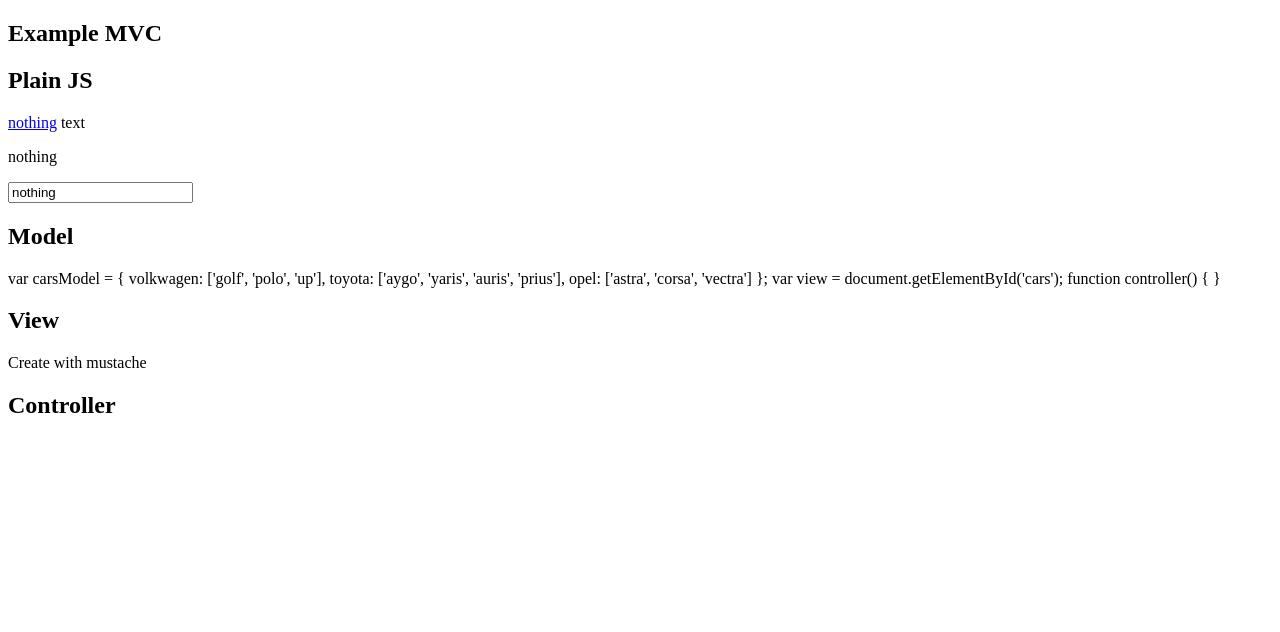
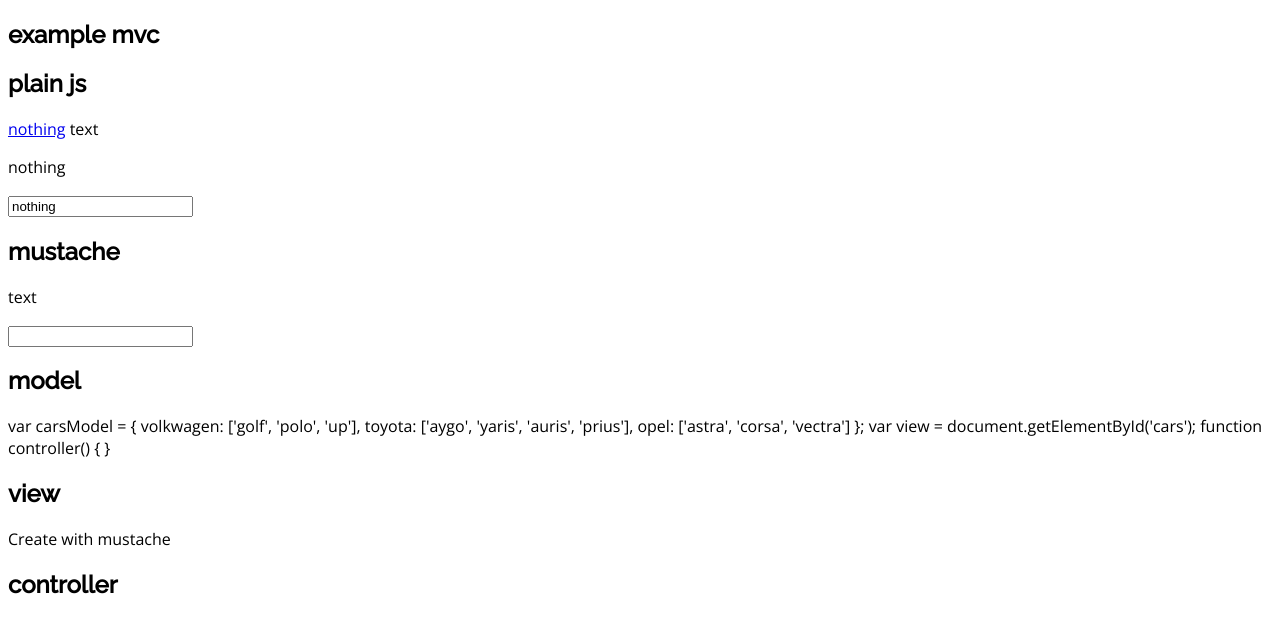
Before and after one commit to kaspereden/examples_js_mvc, a website: page index.html in a window 1280 px wide. Drawn offline with nearby package versions, Linux system fonts and the light colour scheme.

Commit message:
added bower, styling and an editorconfig

```diff
--- /dev/null
+++ b/css/styles.css
@@ -0,0 +1,9 @@
+body {
+	font-family: 'Open Sans', sans-serif;
+	text-rendering: optimizeLegibility;
+}
+
+h1, h2, h3, h4, h5, h6 {
+	font-family: 'Raleway', sans-serif;
+	text-transform: lowercase;
+}
--- a/index.html
+++ b/index.html
@@ -2,6 +2,9 @@
 <html>
 	<head>
 		<title>MVC Example</title>
+		<meta content="width=device-width, initial-scale=1.0, maximum-scale=1.0, user-scalable=no" name="viewport">
+		<link href='http://fonts.googleapis.com/css?family=Raleway:500|Open+Sans:300' rel='stylesheet' type='text/css'>
+		<link rel="stylesheet" href="/css/styles.css" media="screen" title="no title" charset="utf-8">
 	</head>
 	<body>
 		<section>
@@ -18,6 +21,18 @@
 				</div>
 			</div>
 			<script charset="utf-8" src="js/1-plain.js"></script>
+		</section>
+		<section>
+			<h2>Mustache</h2>
+			<div id="example1">
+				<p><a class="mine" href="#"></a> text</p>
+				<p class="mine"></p>
+
+				<div class="container">
+					<input class="mine mineInput"/>
+				</div>
+			</div>
+			<script charset="utf-8" src="js/1-mustache.js"></script>
 		</section>
 		<section>
 			<h2>Model</h2>
```
Also changed, not shown: bower.json (added, +24 -0 lines), 1 other file.
